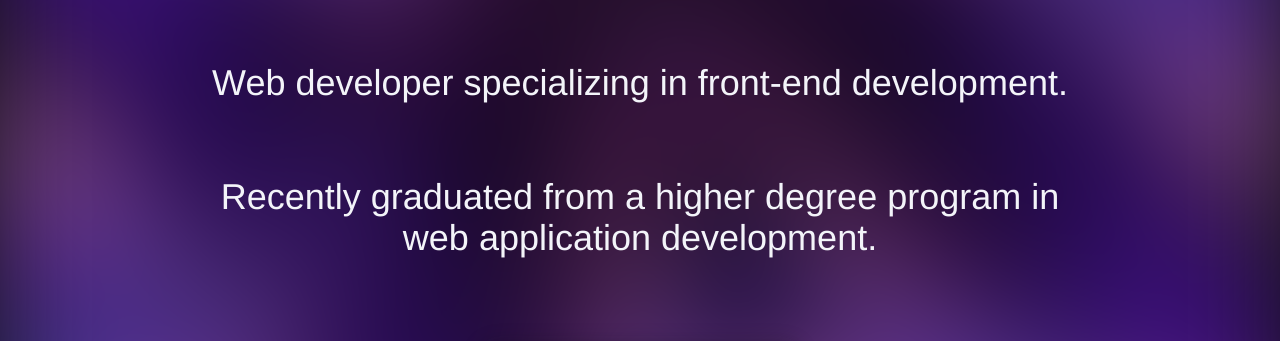
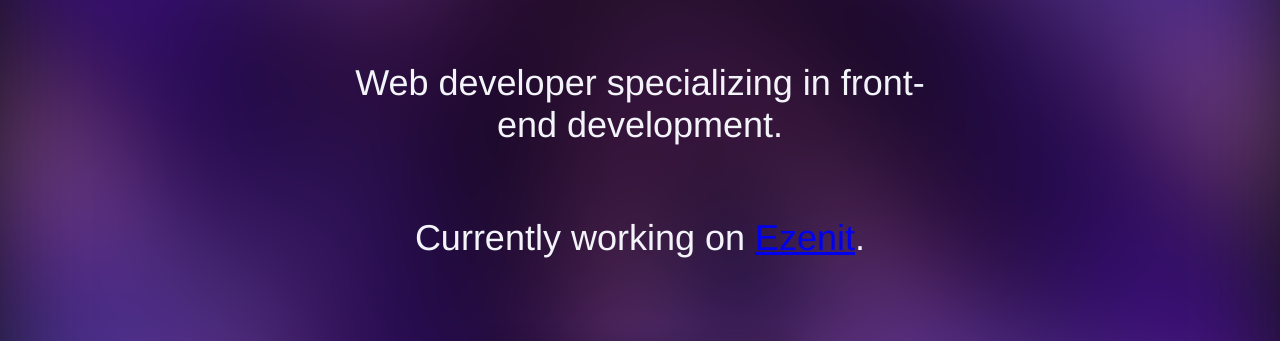
Before and after one commit to Ehlfons/ehlfons.github.io, a plain HTML site: page index.html in a window 1280 px wide. Shown: the part 266-607 px from the top of the page. Drawn offline with Linux system fonts and the light colour scheme.

Commit message:
Update index.html

```diff
--- a/index.html
+++ b/index.html
@@ -69,8 +69,7 @@
         <div class="main-text">
           <p>Web developer specializing in front-end development.</p>
           <p>
-            Recently graduated from a higher degree program in web application
-            development.
+            Currently working on <a href="https://www.ezenit.com/">Ezenit</a>.
           </p>
         </div>
         <div class="main-social">
```
